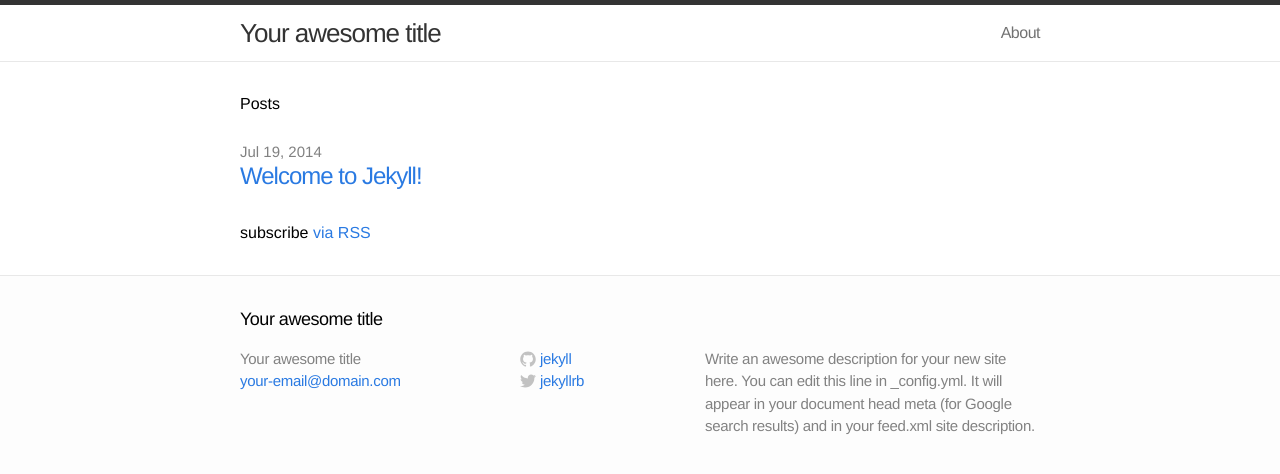
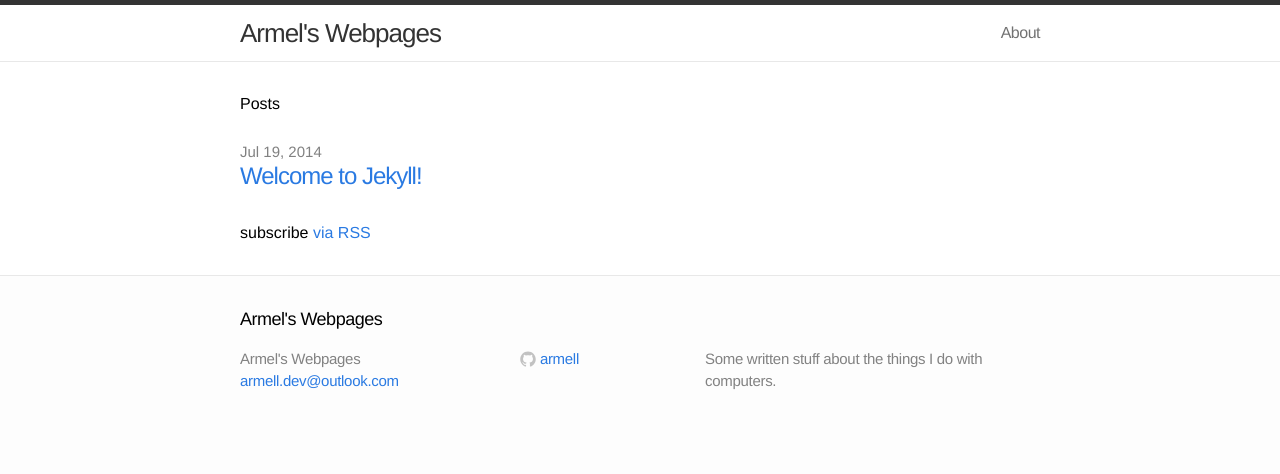
Before and after one commit to armell/armell.github.io, a Jekyll site: the page built from index.html, in a window 1280 px wide. Shown: the top 474 px of the page. Built offline with Jekyll 4.4.1, drawn with Linux system fonts in a browser that asks for light colours.

Commit message:
git jekyll update

```diff
--- a/_config.yml
+++ b/_config.yml
@@ -1,11 +1,11 @@
 # Site settings
-title: Your awesome title
-email: your-email@domain.com
-description: "Write an awesome description for your new site here. You can edit this line in _config.yml. It will appear in your document head meta (for Google search results) and in your feed.xml site description."
+title: Armel's Webpages
+email: armell.dev@outlook.com
+description: "Some written stuff about the things I do with computers."
 baseurl: ""
-url: "http://yourdomain.com"
-twitter_username: jekyllrb
-github_username:  jekyll
+url: "http://armell.github.io"
+#twitter_username: jekyllrb
+github_username:  armell
 
 # Build settings
 markdown: kramdown
```
